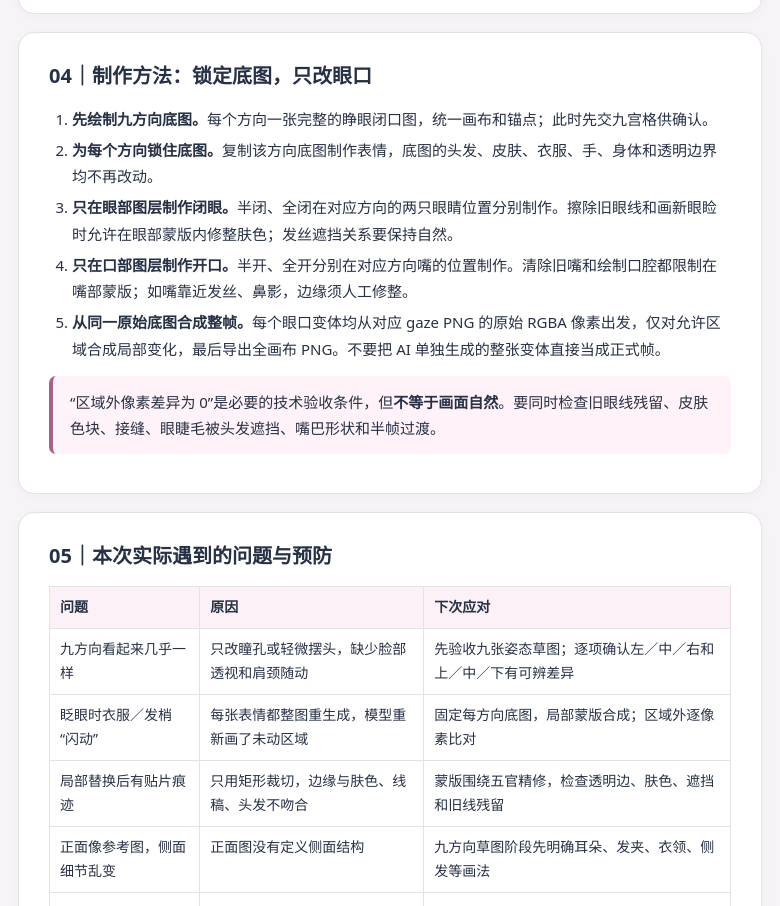
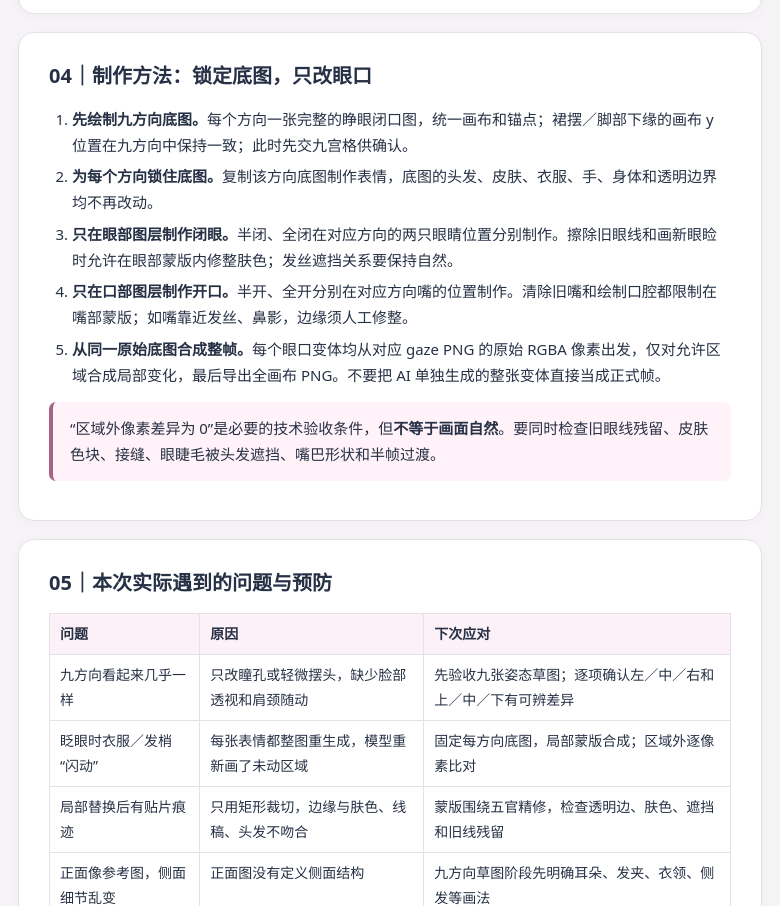
Before and after one commit to Illidan429/timezone_desktop, an Electron app: page docs/桌宠角色素材约稿模板_九方向与像素锁定.html in a window 780 px wide. Shown: the part 1969-2875 px from the top of the page. Drawn offline with Linux system fonts and the light colour scheme.

Commit message:
约稿模板补充：九方向底图的裙摆/脚部下缘画布 y 位置保持一致

```diff
--- a/docs/桌宠角色素材约稿模板_九方向与像素锁定.html
+++ b/docs/桌宠角色素材约稿模板_九方向与像素锁定.html
@@ -13,7 +13,7 @@
 <section><h2>01｜最终要实现什么</h2><p class="lead">一套桌宠角色 PNG：鼠标处于九个方位时，角色的视线、头和肩颈自然跟随；每个方位都能眨眼和张嘴。整帧切换时，<strong>同一方位只有眼睛或嘴发生改变</strong>。</p><div class="note"><strong>两个不同的对齐要求：</strong>九方向之间允许头、肩、身体自然改变，但画布和躯干锚点要稳定；同一方向的眼口表情与该方向视线底图相比，允许修改区域外的每一个 RGBA 像素都要相同。</div></section>
 <section><h2>02｜九方向定义</h2><p><code>g{c}r{r}</code>：<code>c=0/1/2</code> 表示角色看向画面左／中／右，<code>r=0/1/2</code> 表示看向上／中／下。左右以<strong>最终画面的观看方向</strong>命名，请先做九宫格确认，避免镜像颠倒。</p><div class="grid"><div>左上<br><code>g0r0</code></div><div>正上<br><code>g1r0</code></div><div>右上<br><code>g2r0</code></div><div>左中<br><code>g0r1</code></div><div>正前<br><code>g1r1</code></div><div>右中<br><code>g2r1</code></div><div>左下<br><code>g0r2</code></div><div>正下<br><code>g1r2</code></div><div>右下<br><code>g2r2</code></div></div><ul><li>左右方向必须看得出真实转头：眼睛、鼻嘴的透视，脸部轮廓和露出的耳朵／侧发随之变化；肩颈与上身有适度随动。</li><li>上下方向体现抬头／低头，不靠整张图片平移或只移动瞳孔冒充。</li><li>变化幅度自然，不强求侧面九十度；同一行、同一列连续切换时像一个连贯动作。</li><li>发型、服装、饰品的身份特征与参考图一致；看不见的细节先确认，不能自由添加新装饰。</li><li><code>g1r1.png</code> 与 <code>poses/idle.png</code> 完全相同，直接复制同一图像。</li></ul></section>
 <section><h2>03｜数量与文件规格</h2><table><thead><tr><th>类别</th><th>数量</th><th>文件名</th><th>相对于同方向 gaze 底图</th></tr></thead><tbody><tr><td>待机</td><td>1</td><td><code>poses/idle.png</code></td><td>等于 <code>gaze/g1r1.png</code></td></tr><tr><td>九方向睁眼闭口</td><td>9</td><td><code>gaze/g{c}r{r}.png</code></td><td>每方向的唯一基准底图</td></tr><tr><td>半闭／全闭眼</td><td>9 + 9</td><td><code>blink/g{c}r{r}_half.png</code><br><code>blink/g{c}r{r}.png</code></td><td>只改双眼的眼睑／眼球等必要眼部区域，嘴保持闭口</td></tr><tr><td>半开／全开口</td><td>9 + 9</td><td><code>mouth/g{c}r{r}_half.png</code><br><code>mouth/g{c}r{r}.png</code></td><td>只改嘴唇／口腔等必要口部区域，双眼保持睁眼</td></tr></tbody></table><p><strong>总计 46 张。</strong>如仅约基础版，则交待机 1 + 视线 9 + 全闭眼 9 + 全开口 9，共 28 张；增补半闭和半开后成为 46 张。所有图片统一为 <strong>600 × 800 RGBA 透明 PNG</strong>，或者由委托人事先确定的另一组统一尺寸；推荐单张不超过 2 MB。透明指实际 alpha 通道，不能带白底或棋盘格背景。</p></section>
-<section><h2>04｜制作方法：锁定底图，只改眼口</h2><ol><li><strong>先绘制九方向底图。</strong>每个方向一张完整的睁眼闭口图，统一画布和锚点；此时先交九宫格供确认。</li><li><strong>为每个方向锁住底图。</strong>复制该方向底图制作表情，底图的头发、皮肤、衣服、手、身体和透明边界均不再改动。</li><li><strong>只在眼部图层制作闭眼。</strong>半闭、全闭在对应方向的两只眼睛位置分别制作。擦除旧眼线和画新眼睑时允许在眼部蒙版内修整肤色；发丝遮挡关系要保持自然。</li><li><strong>只在口部图层制作开口。</strong>半开、全开分别在对应方向嘴的位置制作。清除旧嘴和绘制口腔都限制在嘴部蒙版；如嘴靠近发丝、鼻影，边缘须人工修整。</li><li><strong>从同一原始底图合成整帧。</strong>每个眼口变体均从对应 gaze PNG 的原始 RGBA 像素出发，仅对允许区域合成局部变化，最后导出全画布 PNG。不要把 AI 单独生成的整张变体直接当成正式帧。</li></ol><div class="note">“区域外像素差异为 0”是必要的技术验收条件，但<strong>不等于画面自然</strong>。要同时检查旧眼线残留、皮肤色块、接缝、眼睫毛被头发遮挡、嘴巴形状和半帧过渡。</div></section>
+<section><h2>04｜制作方法：锁定底图，只改眼口</h2><ol><li><strong>先绘制九方向底图。</strong>每个方向一张完整的睁眼闭口图，统一画布和锚点；裙摆／脚部下缘的画布 y 位置在九方向中保持一致；此时先交九宫格供确认。</li><li><strong>为每个方向锁住底图。</strong>复制该方向底图制作表情，底图的头发、皮肤、衣服、手、身体和透明边界均不再改动。</li><li><strong>只在眼部图层制作闭眼。</strong>半闭、全闭在对应方向的两只眼睛位置分别制作。擦除旧眼线和画新眼睑时允许在眼部蒙版内修整肤色；发丝遮挡关系要保持自然。</li><li><strong>只在口部图层制作开口。</strong>半开、全开分别在对应方向嘴的位置制作。清除旧嘴和绘制口腔都限制在嘴部蒙版；如嘴靠近发丝、鼻影，边缘须人工修整。</li><li><strong>从同一原始底图合成整帧。</strong>每个眼口变体均从对应 gaze PNG 的原始 RGBA 像素出发，仅对允许区域合成局部变化，最后导出全画布 PNG。不要把 AI 单独生成的整张变体直接当成正式帧。</li></ol><div class="note">“区域外像素差异为 0”是必要的技术验收条件，但<strong>不等于画面自然</strong>。要同时检查旧眼线残留、皮肤色块、接缝、眼睫毛被头发遮挡、嘴巴形状和半帧过渡。</div></section>
 <section><h2>05｜本次实际遇到的问题与预防</h2><table><thead><tr><th>问题</th><th>原因</th><th>下次应对</th></tr></thead><tbody><tr><td>九方向看起来几乎一样</td><td>只改瞳孔或轻微摆头，缺少脸部透视和肩颈随动</td><td>先验收九张姿态草图；逐项确认左／中／右和上／中／下有可辨差异</td></tr><tr><td>眨眼时衣服／发梢“闪动”</td><td>每张表情都整图重生成，模型重新画了未动区域</td><td>固定每方向底图，局部蒙版合成；区域外逐像素比对</td></tr><tr><td>局部替换后有贴片痕迹</td><td>只用矩形裁切，边缘与肤色、线稿、头发不吻合</td><td>蒙版围绕五官精修，检查透明边、肤色、遮挡和旧线残留</td></tr><tr><td>正面像参考图，侧面细节乱变</td><td>正面图没有定义侧面结构</td><td>九方向草图阶段先明确耳朵、发夹、衣领、侧发等画法</td></tr><tr><td>“像素锁定”通过但不够好看</td><td>程序只确认改动位置，不能评价表情质量</td><td>放大检查每张眼口，播放切换预览并由人确认</td></tr></tbody></table></section>
 <section><h2>06｜验收方式</h2><h3>技术检查</h3><ul class="check"><li>46 张齐全；命名、目录、大小写与 manifest 一致；PNG 全部能打开。</li><li>全部图的宽高和画布位置一致，保有透明 alpha，无背景或白边；单张满足约定体积。</li><li>以 <code>gaze/g{c}r{r}.png</code> 为基准，对同方向 4 张眼口帧逐像素比较 RGBA；眼部／口部蒙版<strong>之外差异像素数 = 0</strong>。</li><li>眼帧的口部与基准一致；口帧的眼部与基准一致。中心待机与中心视线帧一致。</li><li>保留逐张验证结果和九宫格预览；蒙版区域应当紧贴五官，不应大到把半张脸或身体都算作允许修改。</li></ul><h3>人工检查</h3><ul class="check"><li>9 个方向的头、肩和视线确有对应变化，角色大小、躯干落点稳定。</li><li>半闭位于睁开和全闭之间；半开位于闭口和全开之间；五官透视符合当前方向。</li><li>100% 和 200% 放大查看眼线、睫毛、嘴角、皮肤过渡与发丝遮挡，无方块、破洞、重影。</li><li>使用透明底、浅色底、深色底预览；按九方向、眨眼、说话顺序循环切换确认无跳动。</li></ul><p class="muted">如果某方向的底图本身姿态或服装细节有错误，应先修该底图，再由更新后的底图重新生成对应四张变体，并重跑检查。</p></section>
 <section><h2>07｜交付结构与阶段</h2><pre>角色素材包/
```
